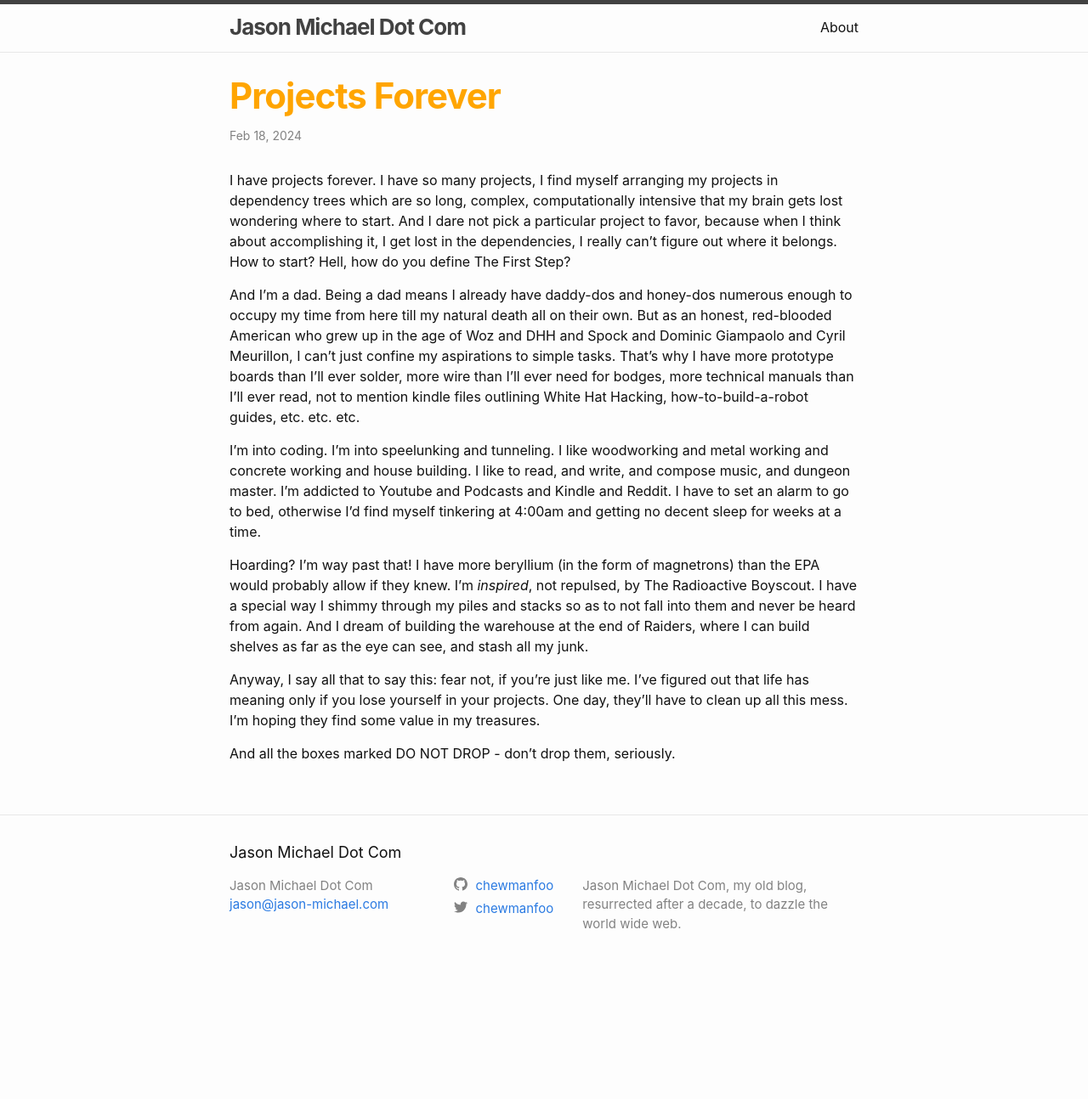
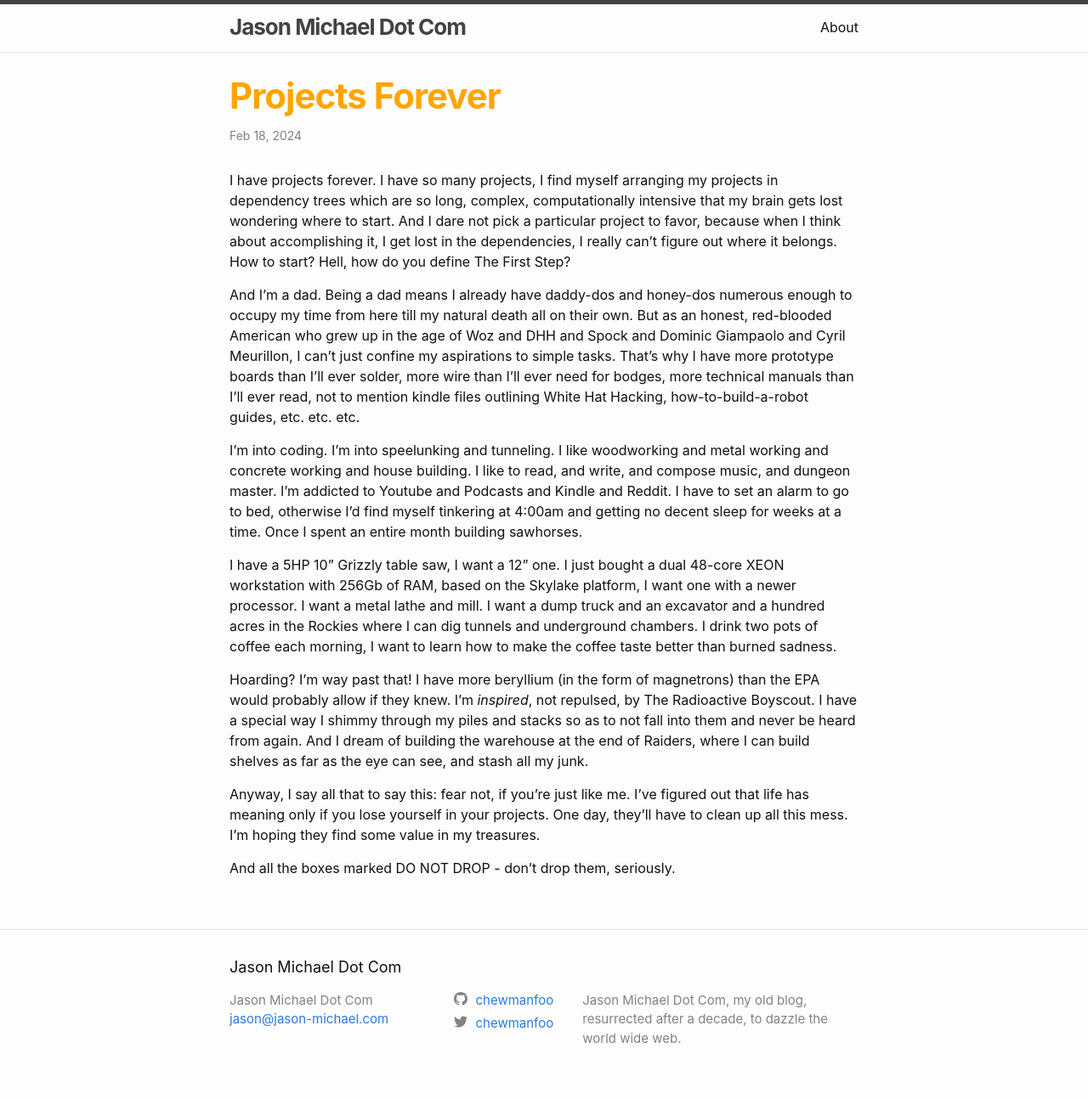
Before and after one commit to chewmanfoo/github-pages-with-docker, a Jekyll site: the page built from _posts/2024-02-18-projects-forever.markdown, in a window 1280 px wide. Shown: the whole page at 85% size. Built offline with Jekyll 4.4.1, drawn with Linux system fonts in a browser that asks for light colours; before the commit the page ends 1159 px from its top, so only the background shows below that.

Commit message:
updates on projects-forever

```diff
--- a/_posts/2024-02-18-projects-forever.markdown
+++ b/_posts/2024-02-18-projects-forever.markdown
@@ -22,7 +22,12 @@ etc.
 I'm into coding. I'm into speelunking and tunneling. I like woodworking and metal working and concrete working and house
 building. I like to read, and write, and compose music, and dungeon master. I'm addicted to Youtube and Podcasts and
 Kindle and Reddit. I have to set an alarm to go to bed, otherwise I'd find myself tinkering at 4:00am and getting no
-decent sleep for weeks at a time.
+decent sleep for weeks at a time. Once I spent an entire month building sawhorses.
+
+I have a 5HP 10" Grizzly table saw, I want a 12" one. I just bought a dual 48-core XEON workstation with 256Gb of RAM,
+based on the Skylake platform, I want one with a newer processor. I want a metal lathe and mill. I want a dump truck
+and an excavator and a hundred acres in the Rockies where I can dig tunnels and underground chambers. I drink two
+pots of coffee each morning, I want to learn how to make the coffee taste better than burned sadness.
 
 Hoarding? I'm way past that! I have more beryllium (in the form of magnetrons) than the EPA would probably allow if they
 knew. I'm _inspired_, not repulsed, by The Radioactive Boyscout. I have a special way I shimmy through my piles and
```
